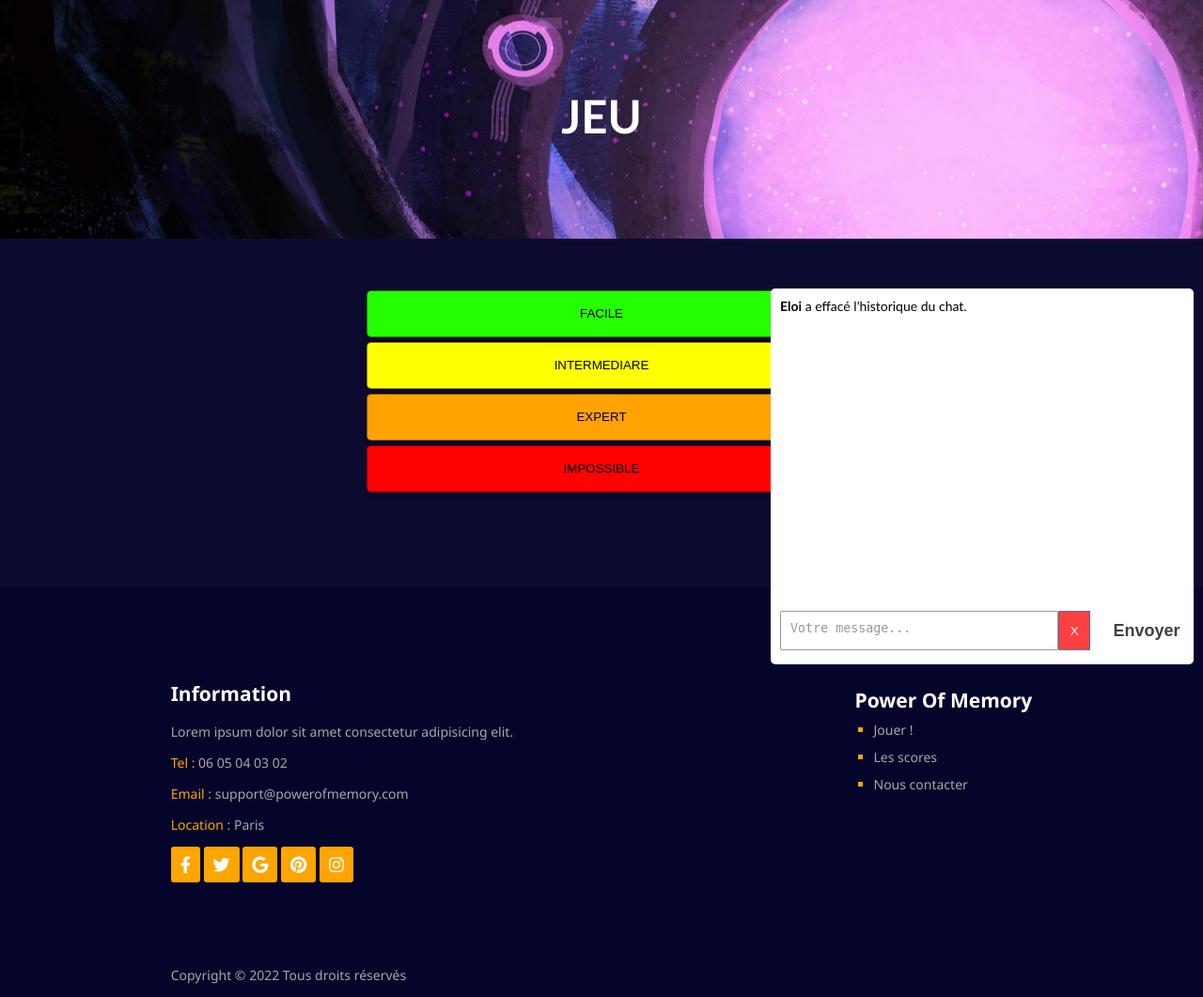
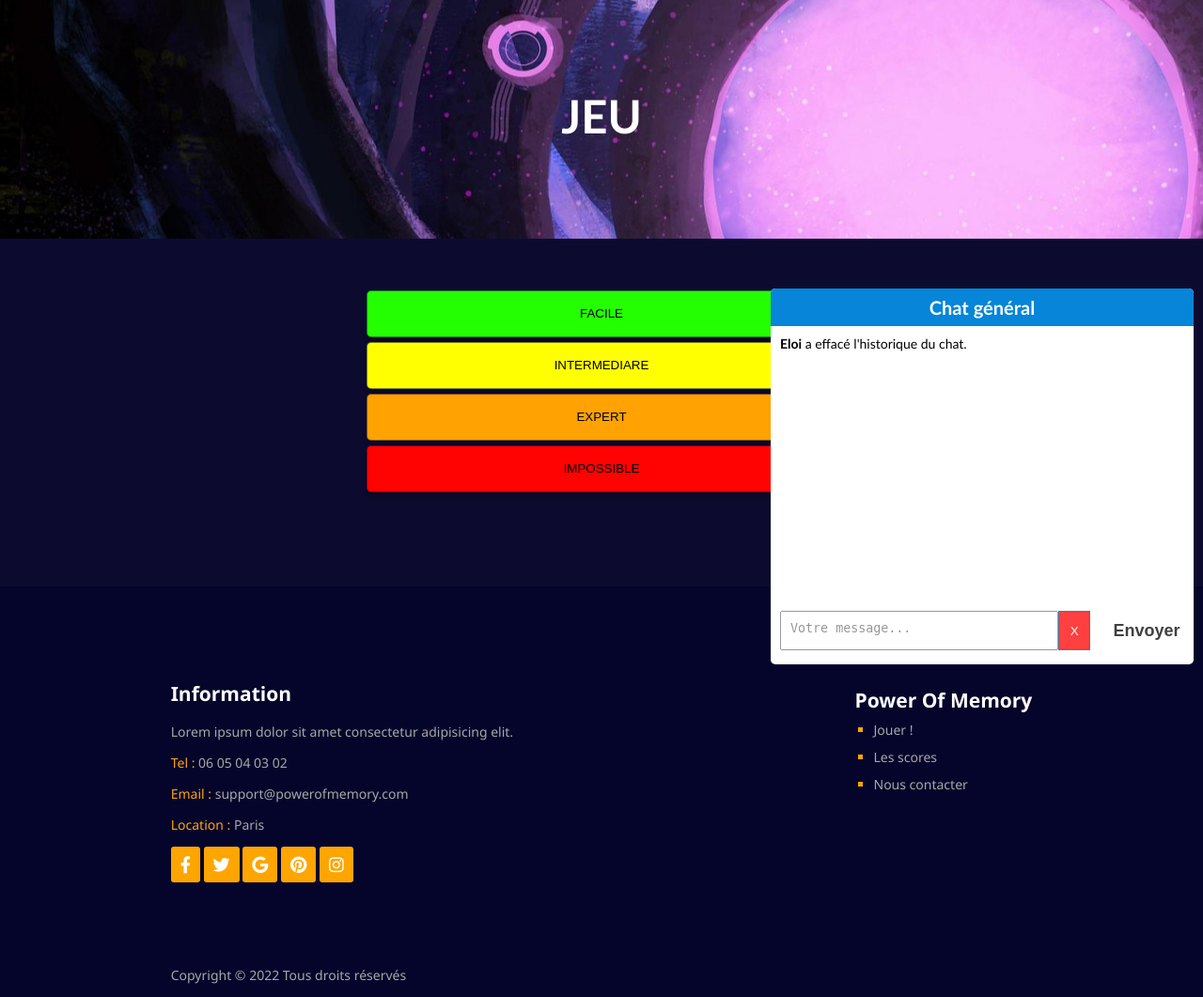
Before and after one commit to DONNAES/Puissance4, a PHP site: page /memory.php in a window 1280 px wide. Shown: the part 53-1114 px from the top of the page at 94% size. Run offline with PHP 8.4, Linux system fonts and the light colour scheme; the visitor is signed in with stand-in values (Sample User, id 1); some libraries are stand-ins or nearby versions.

Commit message:
ccs du chat + barre chat general

```diff
--- a/Web/memory.css
+++ b/Web/memory.css
@@ -182,6 +182,21 @@ ul{
     justify-content: center;
 }
 
+.headerchat{
+    background-color: rgb(6, 133, 217);
+    height: 40px;
+    border-top-right-radius: 5px;
+    border-top-left-radius: 5px;
+}
+
+h4{
+    display: flex;
+    justify-content: center;
+    margin-top: 0;
+    font-size: 20px;
+    padding-top: 8px;
+}
+
 textarea {
     vertical-align: top;
     resize: none;
@@ -306,7 +321,7 @@ form {
 #result{
     width: 430px;
     padding:10px;
-    max-height: 310px;
+    max-height: 270px;
     overflow-y:auto;
     color: black;
 }
--- a/Web/memory.php
+++ b/Web/memory.php
@@ -43,6 +43,9 @@
         </section>
         <section class="game">
             <div class="boxchat">
+                <div class="headerchat">
+                    <h4>Chat général</h4>
+                </div>
             <div class='framechat'>
             <!-- Vérifier si l'utilisateur est connecté ou non -->
             <?php
```
